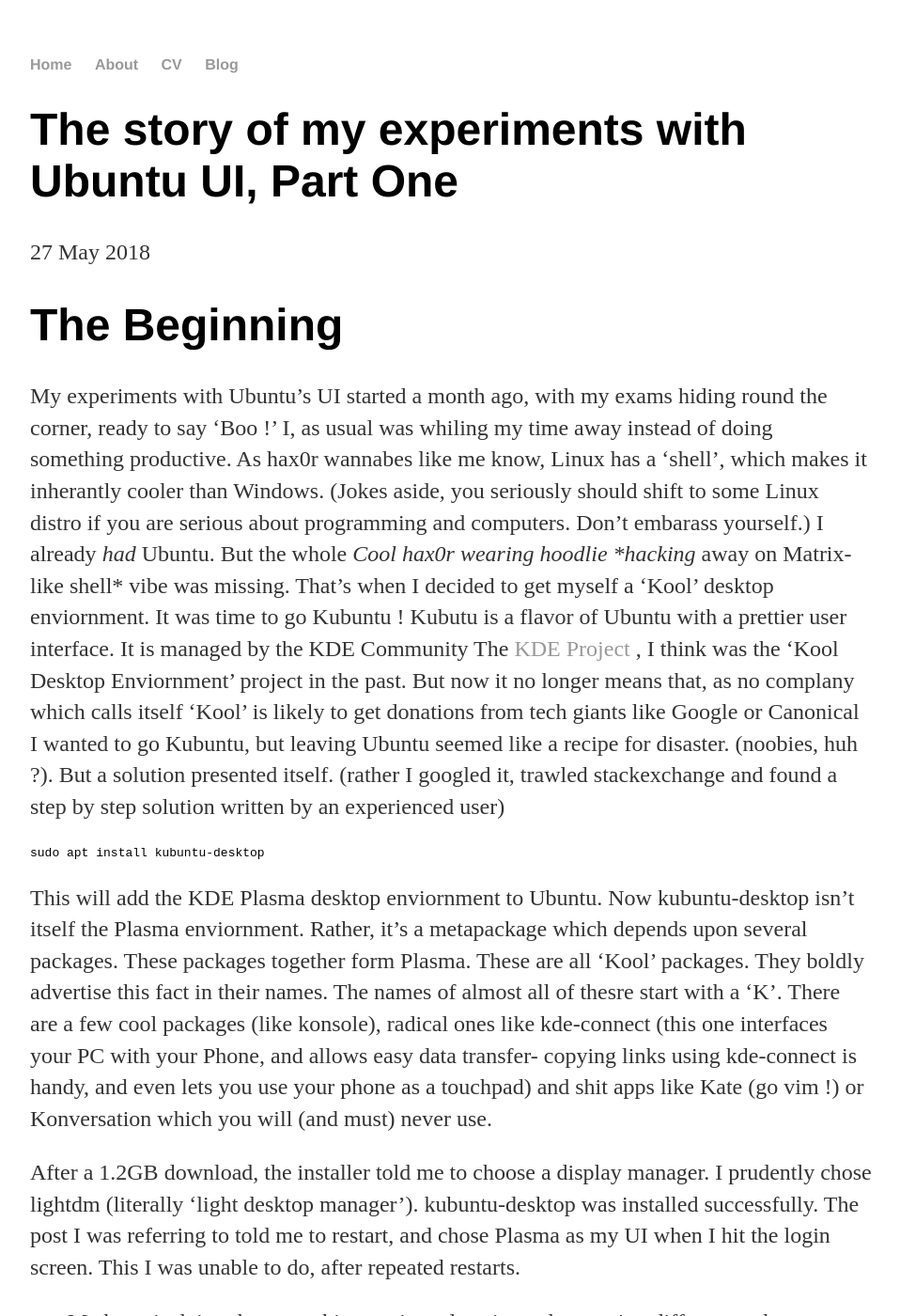
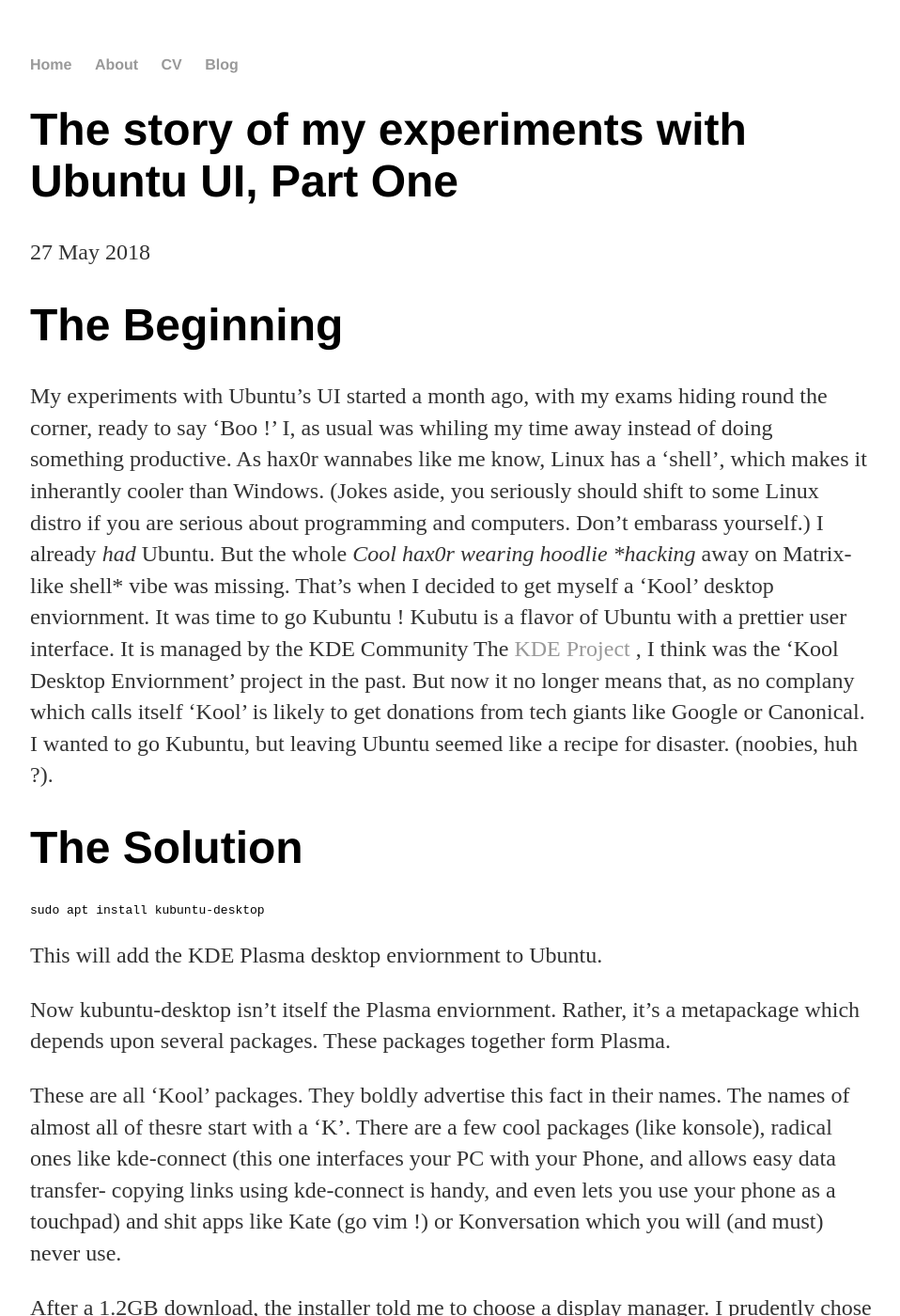
Before and after one commit to akshayrdeodhar/akshayrdeodhar.github.io, a Jekyll site: the page built from _posts/2018-05-27-messing-with-ubuntu.md, in a window 1280 px wide and 1400 px high. Shown: the whole window at 94% size, without its empty margins (160-1118 px from the left). Built offline with Jekyll 4.4.1, drawn with Linux system fonts in a browser that asks for light colours; some of the changed text lies outside the part shown.

Commit message:
improvement

````diff
--- a/_posts/2018-05-27-messing-with-ubuntu.md
+++ b/_posts/2018-05-27-messing-with-ubuntu.md
@@ -6,18 +6,22 @@
 # The Beginning
 My experiments with Ubuntu's UI started a month ago, with my exams hiding round the corner, ready to say 'Boo !' I, as usual was whiling my time away instead of doing something productive. As hax0r wannabes like me know, Linux has a 'shell', which makes it inherantly cooler than Windows. (Jokes aside, you seriously should shift to some Linux distro if you are serious about programming and computers. Don't embarass yourself.) I already *had* Ubuntu.  But the whole *Cool hax0r wearing hoodlie *hacking* away on Matrix-like shell* vibe was missing. That's when I decided to get myself a 'Kool' desktop enviornment. It was time to go Kubuntu !
 Kubutu is  a flavor of Ubuntu with a prettier user interface. It is managed by the KDE Community
-The [KDE Project](https://www.kde.org/) , I think was the 'Kool Desktop Enviornment' project in the past. But now it no longer means that, as no complany which calls itself 'Kool' is likely to get donations from tech giants like Google or Canonical
-I wanted to go Kubuntu, but leaving Ubuntu seemed like a recipe for disaster. (noobies, huh ?). But a solution presented itself. (rather I googled it, trawled stackexchange and found a step by step solution written by an experienced user)
+The [KDE Project](https://www.kde.org/) , I think was the 'Kool Desktop Enviornment' project in the past. But now it no longer means that, as no complany which calls itself 'Kool' is likely to get donations from tech giants like Google or Canonical.
+I wanted to go Kubuntu, but leaving Ubuntu seemed like a recipe for disaster. (noobies, huh ?).
+
+# The Solution
 ```bash
 sudo apt install kubuntu-desktop
 ```
 This will add the KDE Plasma desktop enviornment to Ubuntu.
+
 Now kubuntu-desktop isn't itself the Plasma enviornment. Rather, it's a metapackage which depends upon several packages. These packages together form Plasma.
+
 These are all 'Kool' packages. They boldly advertise this fact in their names. The names of almost all of thesre start with a 'K'. There are a few cool packages (like konsole), radical ones like kde-connect (this one interfaces your PC with your Phone, and allows easy data transfer- copying links using kde-connect is handy, and even lets you use your phone as a touchpad) and shit apps like Kate (go vim !) or Konversation which you will (and must) never use.
 
 After a 1.2GB download, the installer told me to choose a display manager. I prudently chose lightdm (literally 'light desktop manager'). kubuntu-desktop was installed successfully. The post I was referring to told me to restart, and chose Plasma as my UI when I hit the login screen. This I was unable to do, after repeated restarts.
 
-> Madness is doing the same thing again and again, and expecting diffrent results
+**Madness is doing the same thing again and again, and expecting diffrent results**
 
 So in public interest here is what you have to do:
 Click *this* icon
@@ -30,7 +34,7 @@
 There is a conscious effort to make stuff user friendly. The problem is, the general definition of user-friendly is windows-like. It is NOT user friendly to an ubuntu user.  But it IS beautiful.
 
 # The Kubutu enviornment
-![Kubuntu's Desktop](/images/kubuntu_desktop.png)
+![Kubuntu's Desktop](/images/kubuntu-desktop.png)
 
 Kubuntu Desktop's defining feature is the ability to add and customize widgets. There are a few built-in ones, like the clock or the menu widget.
 Widgets. More widgets are also available for download.
@@ -39,7 +43,7 @@
 ![Menu](/images/menu_widget.png)
 
 Calender
-![Calender](/inages/calender2_widget.png)
+![Calender](/inages/calender_widget.png)
 
 Kubuntu has a smooth look and feel.
 But Kubuntu also has a few REAL features.
````
Also changed, not shown: other parts of _posts/2018-05-27-messing-with-ubuntu.md (+1 -1 lines).
